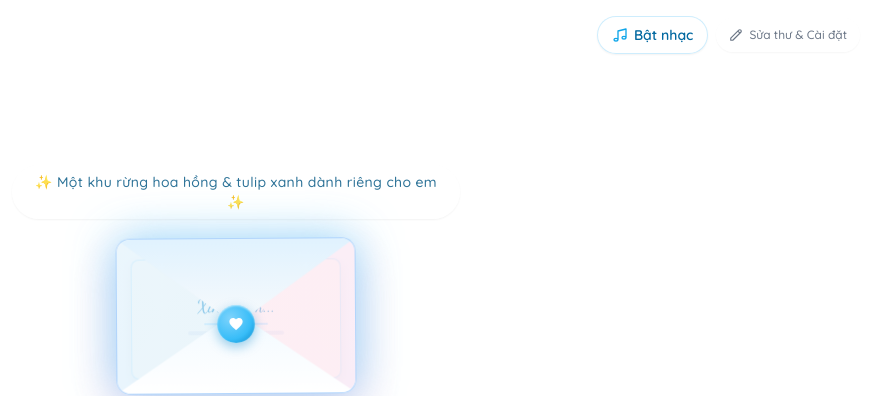
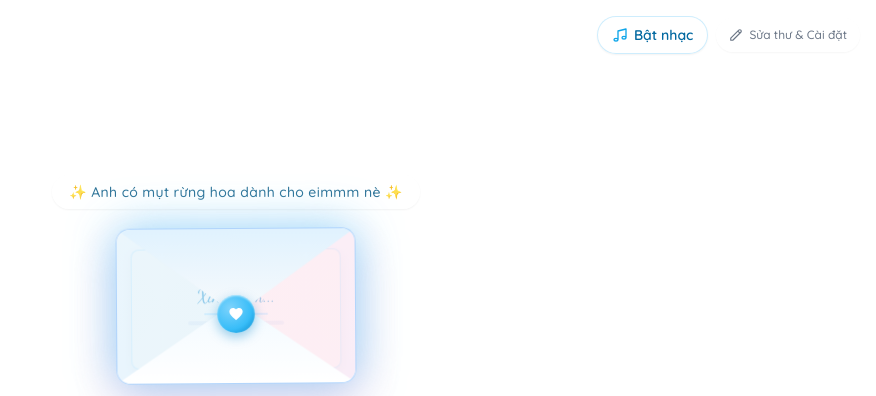
Before and after one commit to khoa2007-dnk/guiemnheoooss, a plain HTML site: page index.html in a window 1280 px wide. Shown: the top 396 px of the page, without its empty margins (404-1280 px from the left). Drawn offline with nearby package versions, Linux system fonts and the light colour scheme; a web font is replaced by a local one.

Commit message:
Update index.html

```diff
--- a/index.html
+++ b/index.html
@@ -3,7 +3,7 @@
 <head>
     <meta charset="UTF-8">
     <meta name="viewport" content="width=device-width, initial-scale=1.0">
-    <title>Gửi Người Anh Thương 💙</title>
+    <title>Gửi eimm💙</title>
     <!-- Tailwind CSS -->
     <script src="https://cdn.tailwindcss.com"></script>
     <!-- Google Fonts hỗ trợ tiếng Việt mềm mại, thanh lịch -->
@@ -320,7 +320,7 @@
         <div class="flex flex-col items-center text-center max-w-md w-full">
             <!-- Dòng chữ nhỏ thơ mộng -->
             <p class="text-sky-800/85 bg-white/55 backdrop-blur-md px-4 py-1.5 rounded-full text-xs sm:text-sm font-medium tracking-wide shadow-sm border border-white/70 mb-5">
-                ✨ Một khu rừng hoa hồng &amp; tulip xanh dành riêng cho em ✨
+                ✨ Anh có mụt rừng hoa dành cho eimmm nè ✨
             </p>
 
             <!-- Phong bì phát sáng ở trung tâm -->
```
